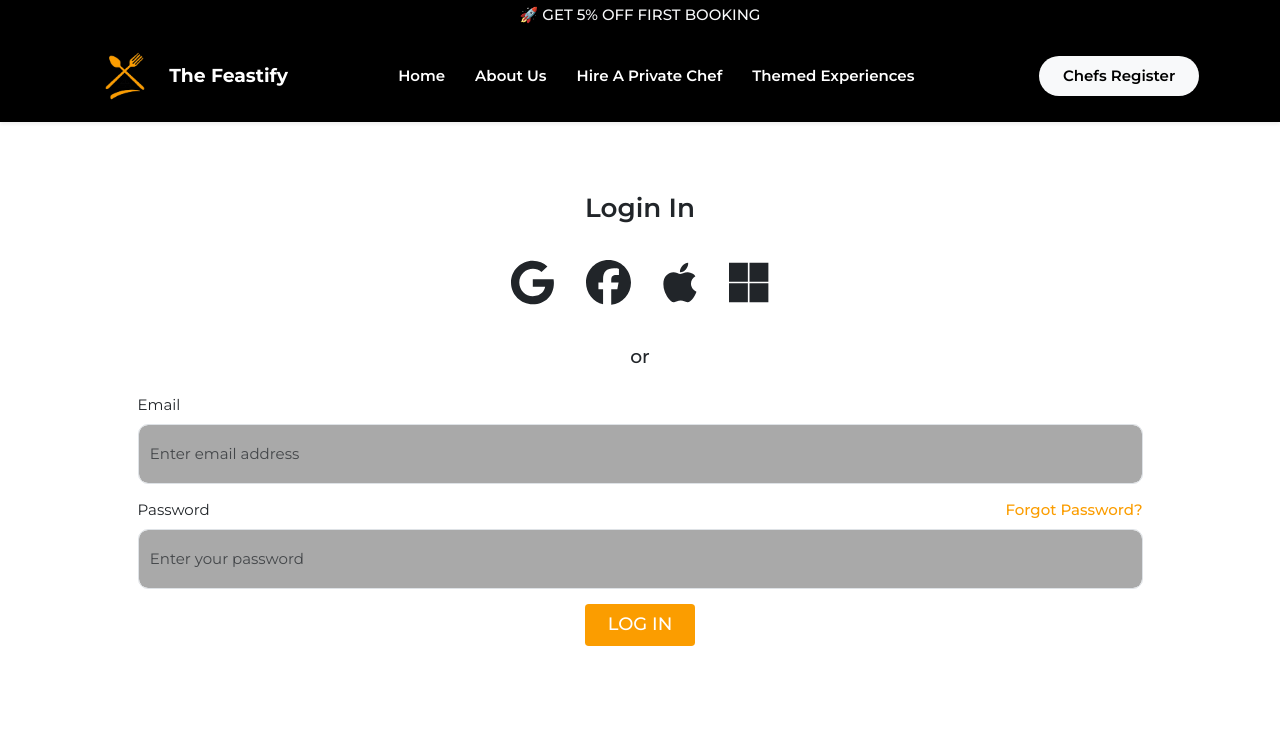
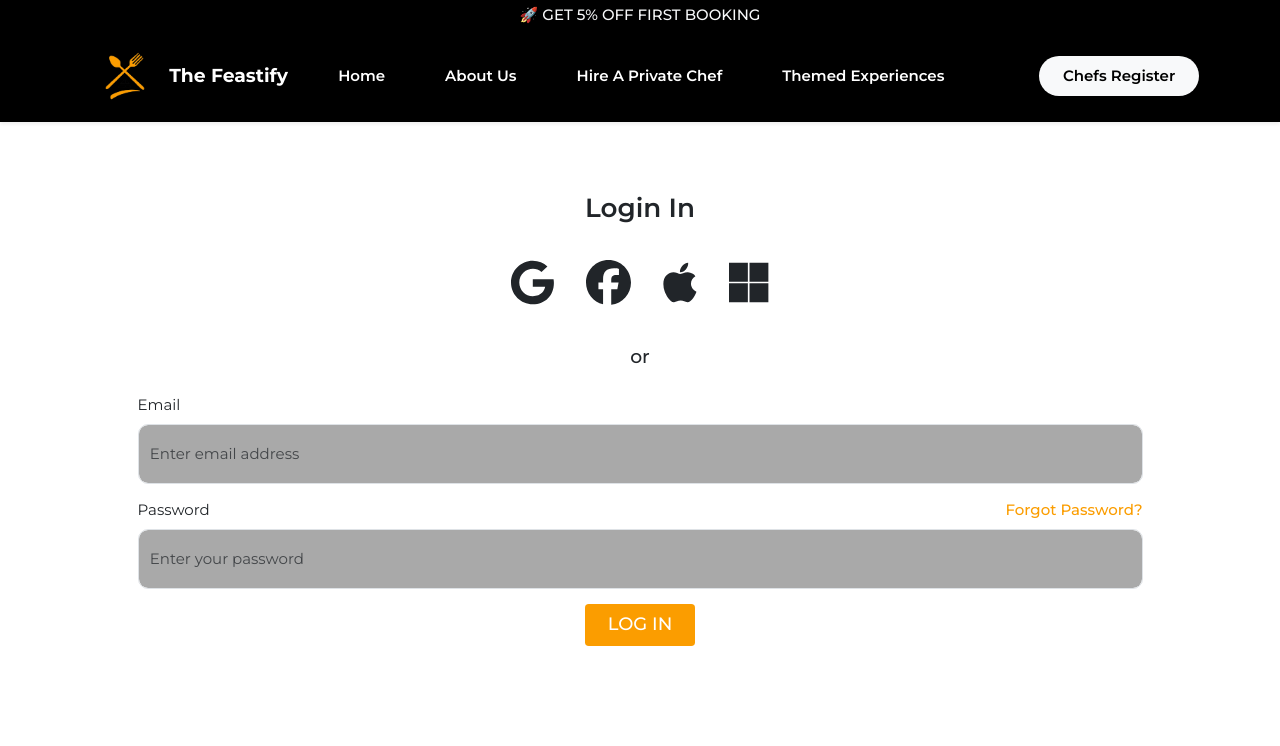
Before and after one commit to MichaelGift/feastify-web, a React (Create React App) app: page /login in a window 1280 px wide. Shown: the top 746 px of the page. Built offline with nearby package versions, Linux system fonts and the light colour scheme.

Commit message:
Modify navbar spacing

```diff
--- a/src/components/navbar/navbar.v2.js
+++ b/src/components/navbar/navbar.v2.js
@@ -47,17 +47,17 @@ export default function Navigation() {
 
                     <Navbar.Toggle aria-controls="basic-navbar-nav border-0"/>
 
-                    <Navbar.Collapse id="basic-navbar-nav">
-                        <Nav className="mx-auto align-items-center">
-                            <Link to={"/"} className="nav-link text-white fw-semibold me-3">Home</Link>
-                            <Link to={"/about-us"} className="nav-link text-white fw-semibold me-3">About Us</Link>
-                            <Link to={eventData} className="nav-link text-white fw-semibold me-3">Hire A Private
+                    <Navbar.Collapse id="basic-navbar-nav d-flex align-items-center">
+                        <Nav className="mx-auto">
+                            <Link to={"/"} className="nav-link text-white fw-semibold me-5">Home</Link>
+                            <Link to={"/about-us"} className="nav-link text-white fw-semibold me-5">About Us</Link>
+                            <Link to={eventData} className="nav-link text-white fw-semibold me-5">Hire A Private
                                 Chef</Link>
-                            <Link to={themeExperience} className="nav-link text-white fw-semibold me-3">Themed
+                            <Link to={themeExperience} className="nav-link text-white fw-semibold me-5">Themed
                                 Experiences</Link>
                         </Nav>
 
-                        <Nav className="align-items-center">
+                        <Nav>
                             <Link className="bg-light text-black btn fw-semibold px-4 py-2 mx-auto rounded-5"
                                   to={chefRegister}>
                                 Chefs Register
```
